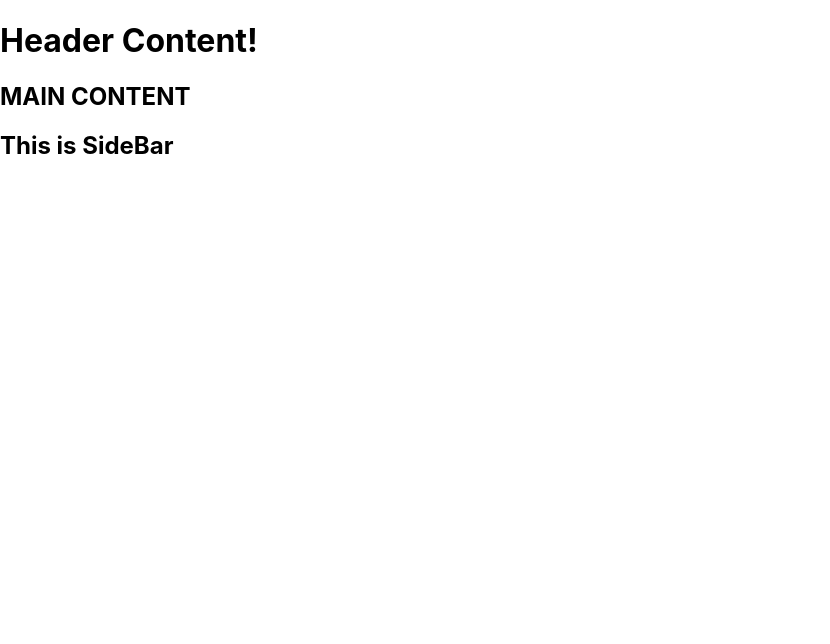
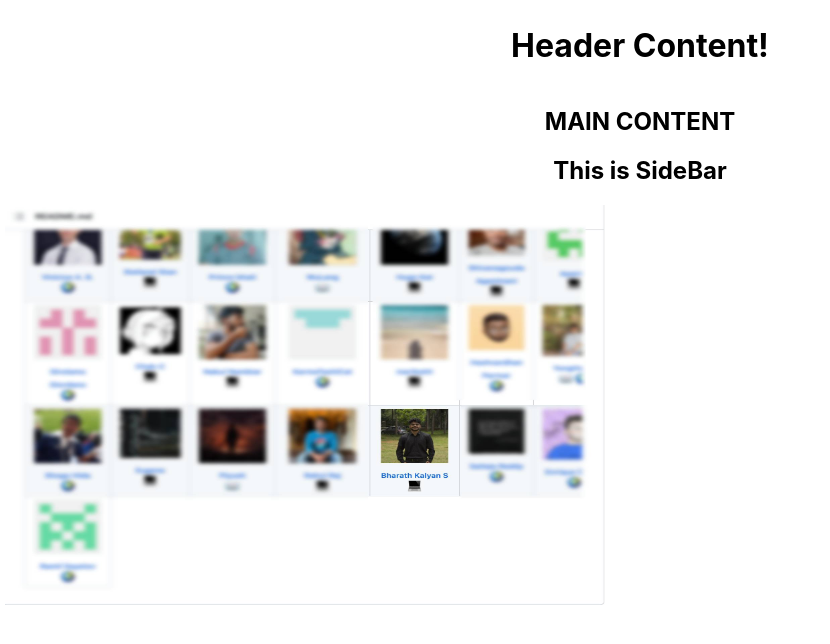
Before and after one commit to bharathkalyans/react-basics, a React (Create React App) app: page / in a window 1280 px wide. Shown: the top 644 px of the page, without its empty margins (0-830 px from the left). Built offline with nearby package versions, Linux system fonts and the light colour scheme.

Commit message:
Working on props and Multiple components

```diff
--- a/src/App.js
+++ b/src/App.js
@@ -2,16 +2,28 @@ import "./App.css";
 import Header from "./components/Header";
 import Main from "./components/Main";
 import Sidebar from "./components/Sidebar";
+import "./index.css";
+import logo from "./Screenshot 2023-02-28 at 10.27.10 PM.jpg";
+
+function Logo(props) {
+  const userLogo = <img src={logo} alt="logo" style={props.dimensions} />;
+  return userLogo;
+}
 
 function App() {
+  const dimensions = {
+    height: "400px",
+    width: "600px",
+  };
   return (
-    <>
-      <Header name="Bharath" color="purple" />
-      <div>
-        <Main greet="Howdy" />
-        <Sidebar greet="Hi" />
+    <div className="App">
+      <Header />
+      <div className="content">
+        <Main />
+        <Sidebar />
       </div>
-    </>
+      <Logo dimensions={dimensions} />
+    </div>
   );
 }
 
--- a/src/index.css
+++ b/src/index.css
@@ -1,13 +1,18 @@
 body {
   margin: 0;
-  font-family: -apple-system, BlinkMacSystemFont, 'Segoe UI', 'Roboto', 'Oxygen',
-    'Ubuntu', 'Cantarell', 'Fira Sans', 'Droid Sans', 'Helvetica Neue',
+  font-family: -apple-system, BlinkMacSystemFont, "Segoe UI", "Roboto", "Oxygen",
+    "Ubuntu", "Cantarell", "Fira Sans", "Droid Sans", "Helvetica Neue",
     sans-serif;
   -webkit-font-smoothing: antialiased;
   -moz-osx-font-smoothing: grayscale;
 }
 
 code {
-  font-family: source-code-pro, Menlo, Monaco, Consolas, 'Courier New',
+  font-family: source-code-pro, Menlo, Monaco, Consolas, "Courier New",
     monospace;
 }
+
+.App {
+  display: flex;
+  flex-direction: column;
+}
```
Also changed, not shown: src/Screenshot 2023-02-28 at 10.27.10 PM.jpg (added).
